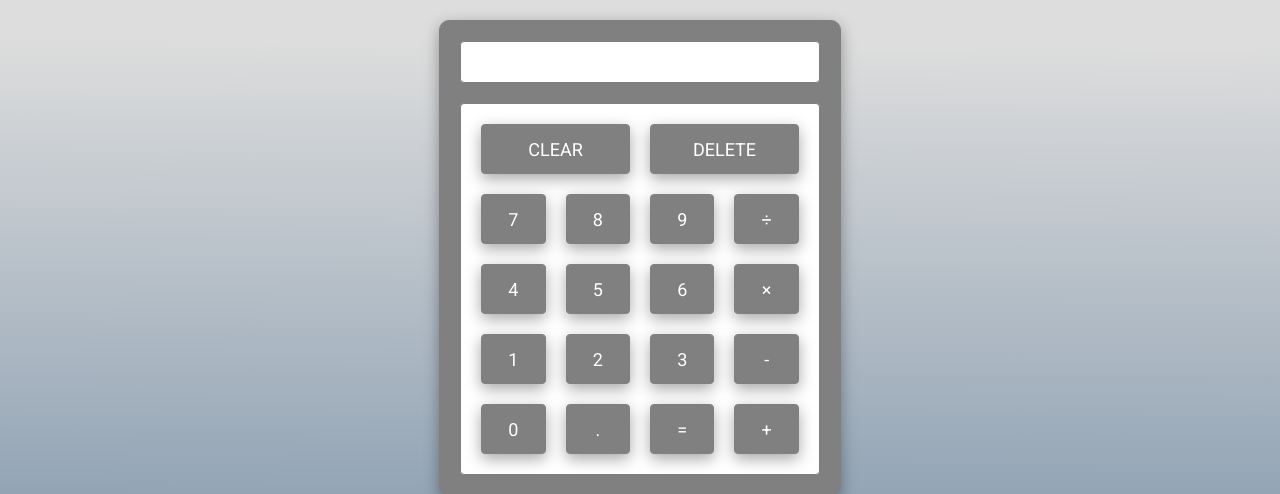
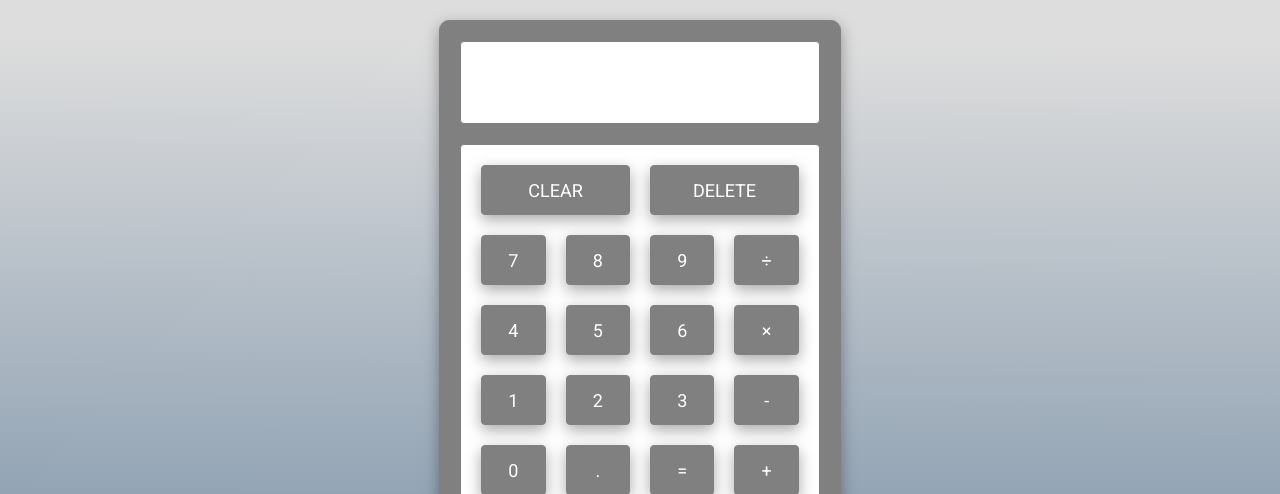
Before and after one commit to Cstoscup/calculator, a plain HTML site: page index.html in a window 1280 px wide. Shown: the top 494 px of the page. Drawn offline with Linux system fonts and the light colour scheme.

Commit message:
Fixed height bug

```diff
--- a/style.css
+++ b/style.css
@@ -21,7 +21,7 @@ body {
   text-align: right;
   font-size: 35px;
   padding: 20px;
-  max-height: 41px;
+  height: 41px;
   background-color: white;
   color: #808080;
 }
```
